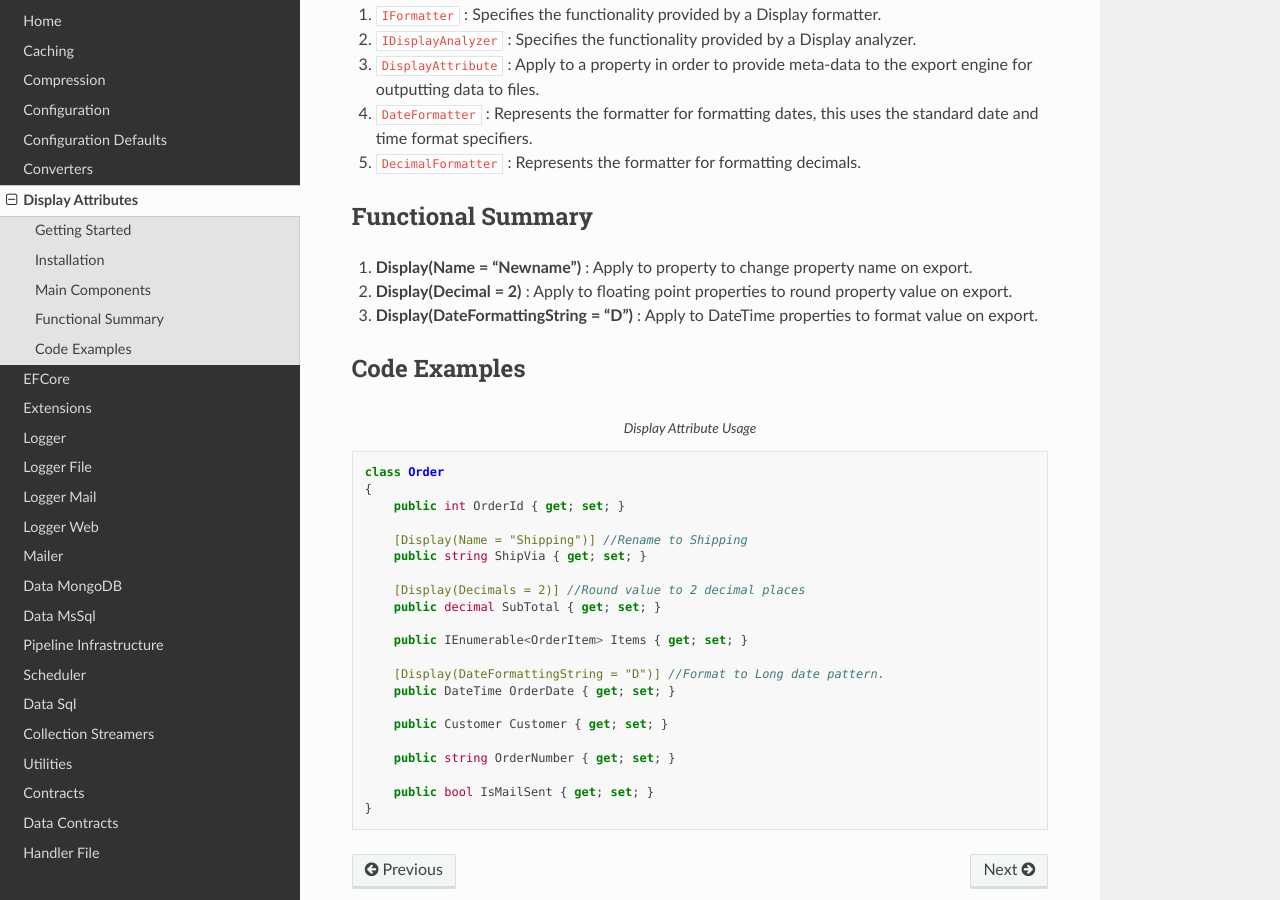
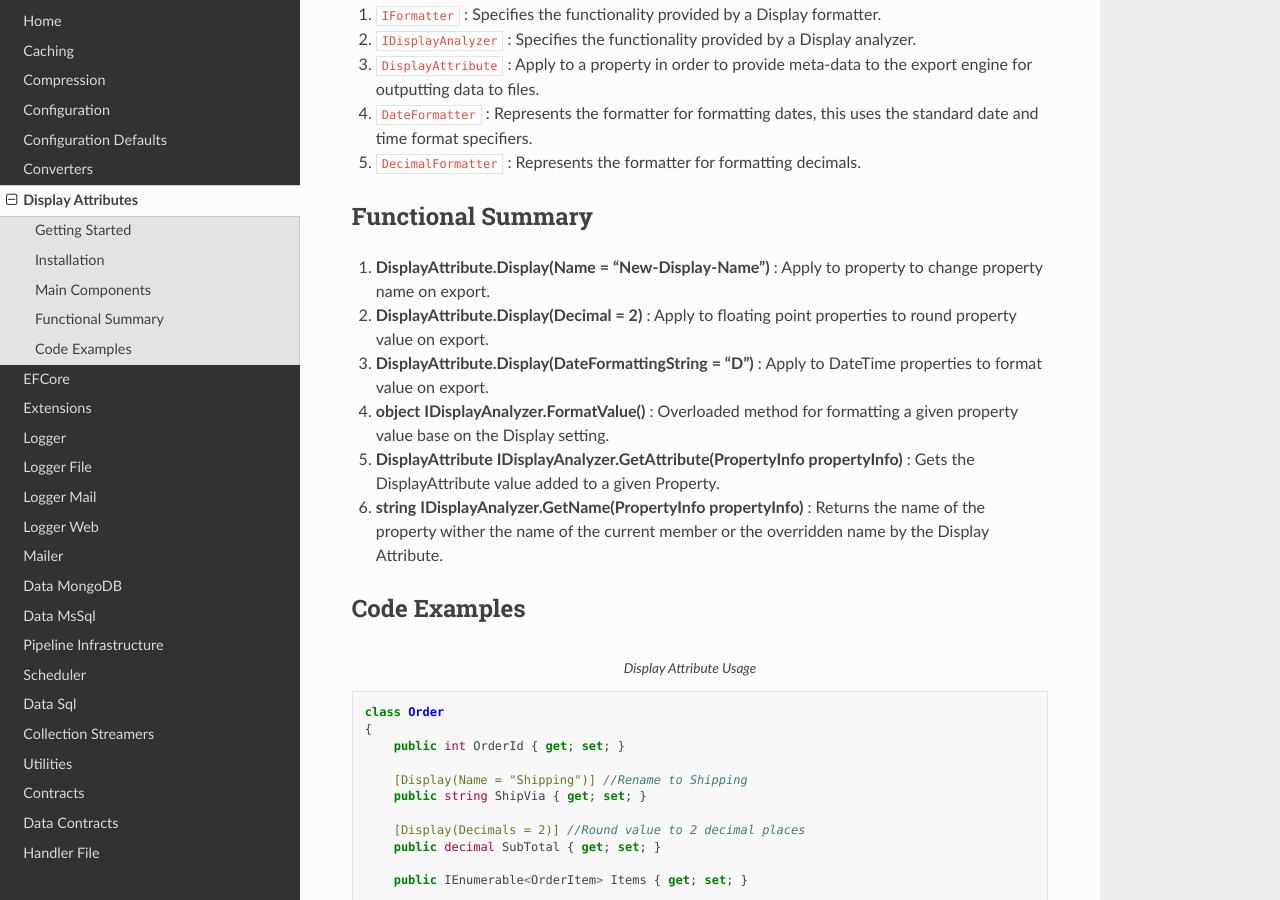
Before and after one commit to BjornWilliams/DocsVersaTul, a Sphinx documentation site: the page built from docs/source/display-attributes.rst, in a window 1280 px wide and 900 px high, scrolled down 560 px. Built offline with Sphinx 7.4.7 and the Read the Docs theme 2.0.0, drawn with Linux system fonts in a browser that asks for light colours.

Commit message:
More streamlining

```diff
--- a/docs/source/display-attributes.rst
+++ b/docs/source/display-attributes.rst
@@ -19,24 +19,27 @@ To use VersaTul Display Attributes, first install it using nuget:
 
 Main Components
 ---------------
-1. ``IFormatter`` : Specifies the functionality provided by a Display formatter.
-2. ``IDisplayAnalyzer`` : Specifies the functionality provided by a Display analyzer.
-3. ``DisplayAttribute`` : Apply to a property in order to provide meta-data to the export engine for outputting data to files.
-4. ``DateFormatter`` : Represents the formatter for formatting dates, this uses the standard date and time format specifiers.
-5. ``DecimalFormatter`` : Represents the formatter for formatting decimals.
+#. ``IFormatter`` : Specifies the functionality provided by a Display formatter.
+#. ``IDisplayAnalyzer`` : Specifies the functionality provided by a Display analyzer.
+#. ``DisplayAttribute`` : Apply to a property in order to provide meta-data to the export engine for outputting data to files.
+#. ``DateFormatter`` : Represents the formatter for formatting dates, this uses the standard date and time format specifiers.
+#. ``DecimalFormatter`` : Represents the formatter for formatting decimals.
 
 Functional Summary
 ------------------
-1. **Display(Name = "Newname")** : Apply to property to change property name on export.
-2. **Display(Decimal = 2)** : Apply to floating point properties to round property value on export.
-3. **Display(DateFormattingString = "D")** : Apply to DateTime properties to format value on export.
+#. **DisplayAttribute.Display(Name = "New-Display-Name")** : Apply to property to change property name on export.
+#. **DisplayAttribute.Display(Decimal = 2)** : Apply to floating point properties to round property value on export.
+#. **DisplayAttribute.Display(DateFormattingString = "D")** : Apply to DateTime properties to format value on export.
+#. **object IDisplayAnalyzer.FormatValue()** : Overloaded method for formatting a given property value base on the Display setting.
+#. **DisplayAttribute IDisplayAnalyzer.GetAttribute(PropertyInfo propertyInfo)** : Gets the DisplayAttribute value added to a given Property.
+#. **string IDisplayAnalyzer.GetName(PropertyInfo propertyInfo)** : Returns the name of the property wither the name of the current member or the overridden name by the Display Attribute.
 
 Code Examples
 -------------
 
 .. code-block:: c#
     :caption: Display Attribute Usage
-    :emphasize-lines: 45, 48, 53
+    :emphasize-lines: 48, 51, 56
 
     class Order
     {
```
Also changed, not shown: docs/source/converters.rst (+4 -5 lines).
